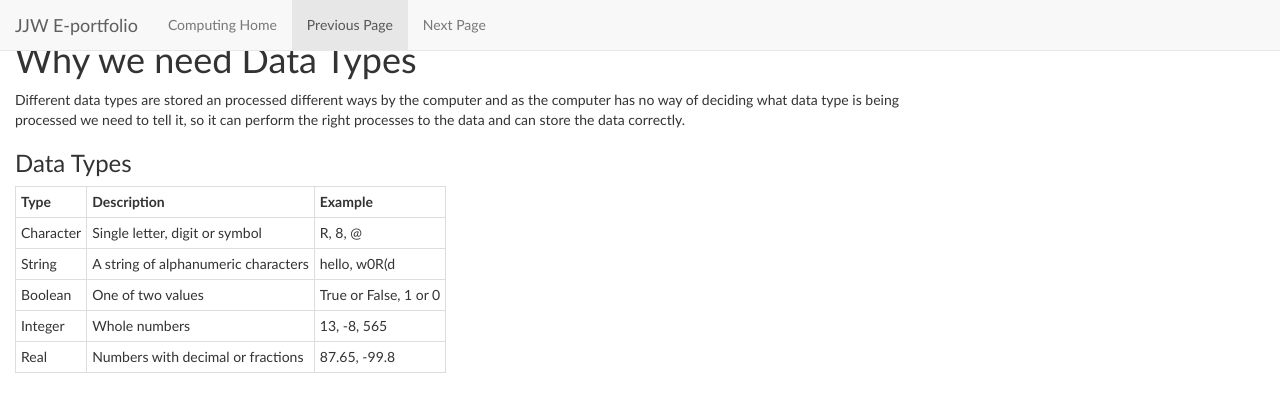
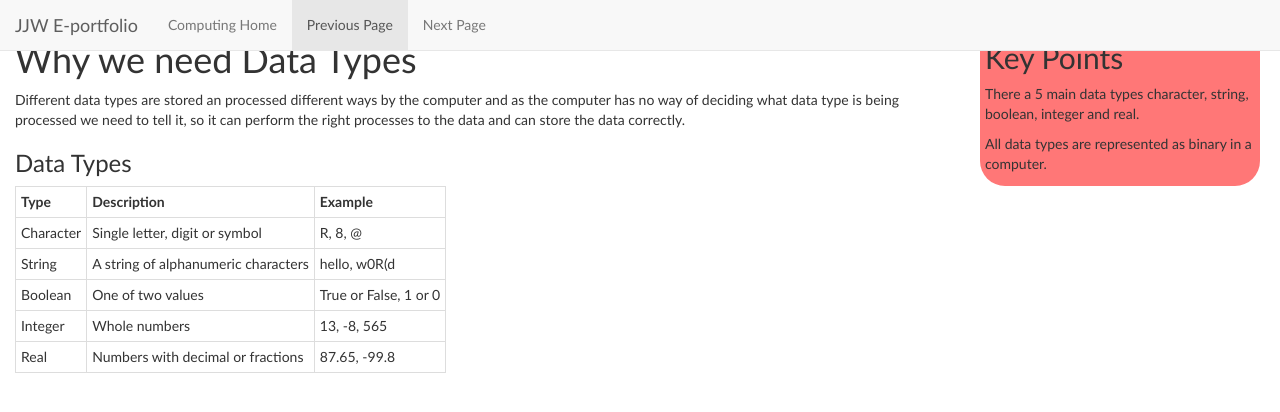
Before and after one commit to Oxyotl/oxyotl.github.io, a plain HTML site: page Computing/C11DataTypes.html in a window 1280 px wide. Drawn offline with nearby package versions, Linux system fonts and the light colour scheme.

Commit message:
Update C11DataTypes.html

```diff
--- a/Computing/C11DataTypes.html
+++ b/Computing/C11DataTypes.html
@@ -67,7 +67,11 @@
 					</table>
 				</div>
 				<div class="col-sm-3">
-
+					<div class="KeyPoints">
+						<h2>Key Points</h2>
+						<p>There a 5 main data types character, string, boolean, integer and real.</p>
+						<p>All data types are represented as binary in a computer.</p>
+					</div>
 				</div>
 			</div>
     		</div>
```
